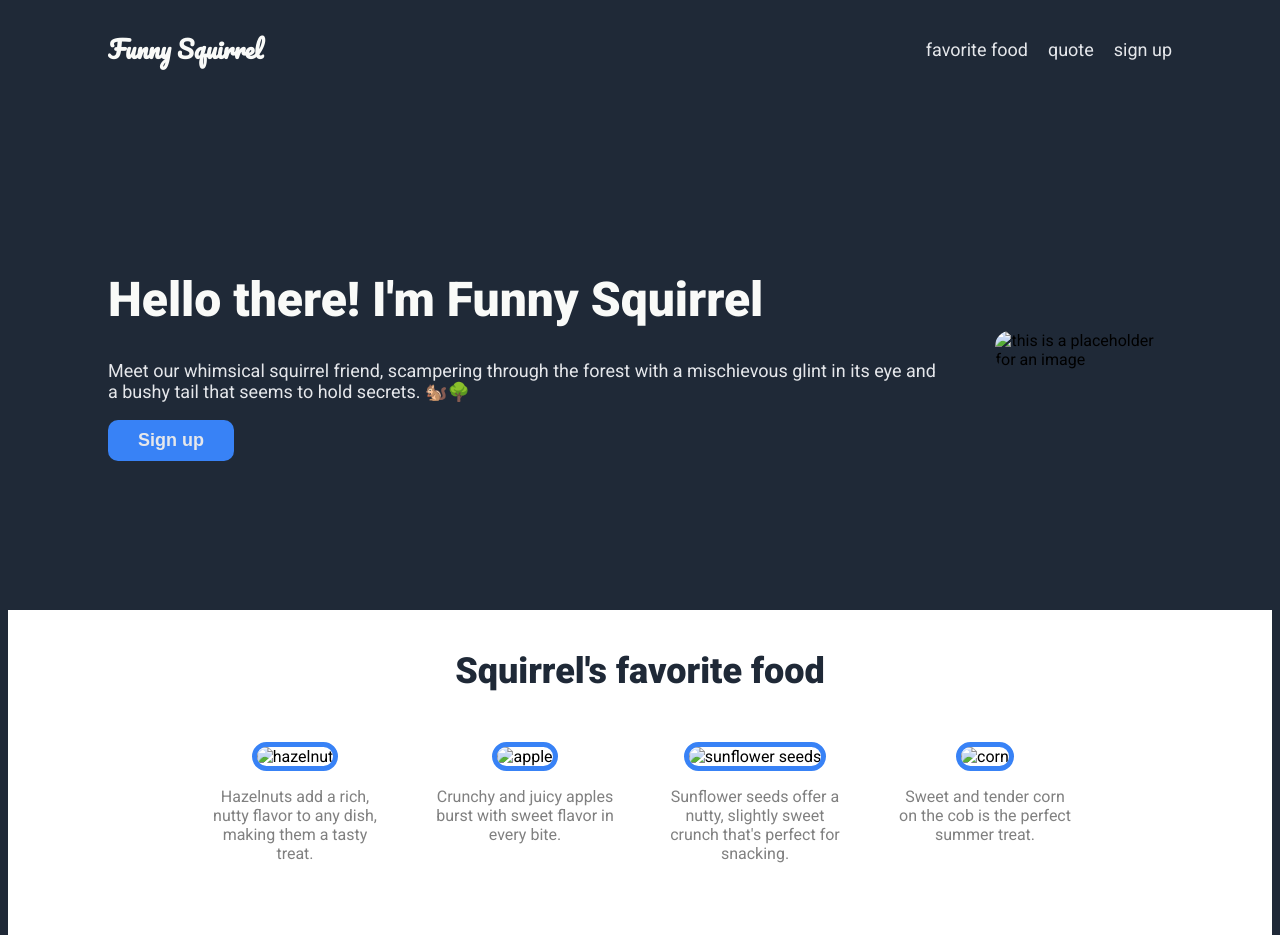
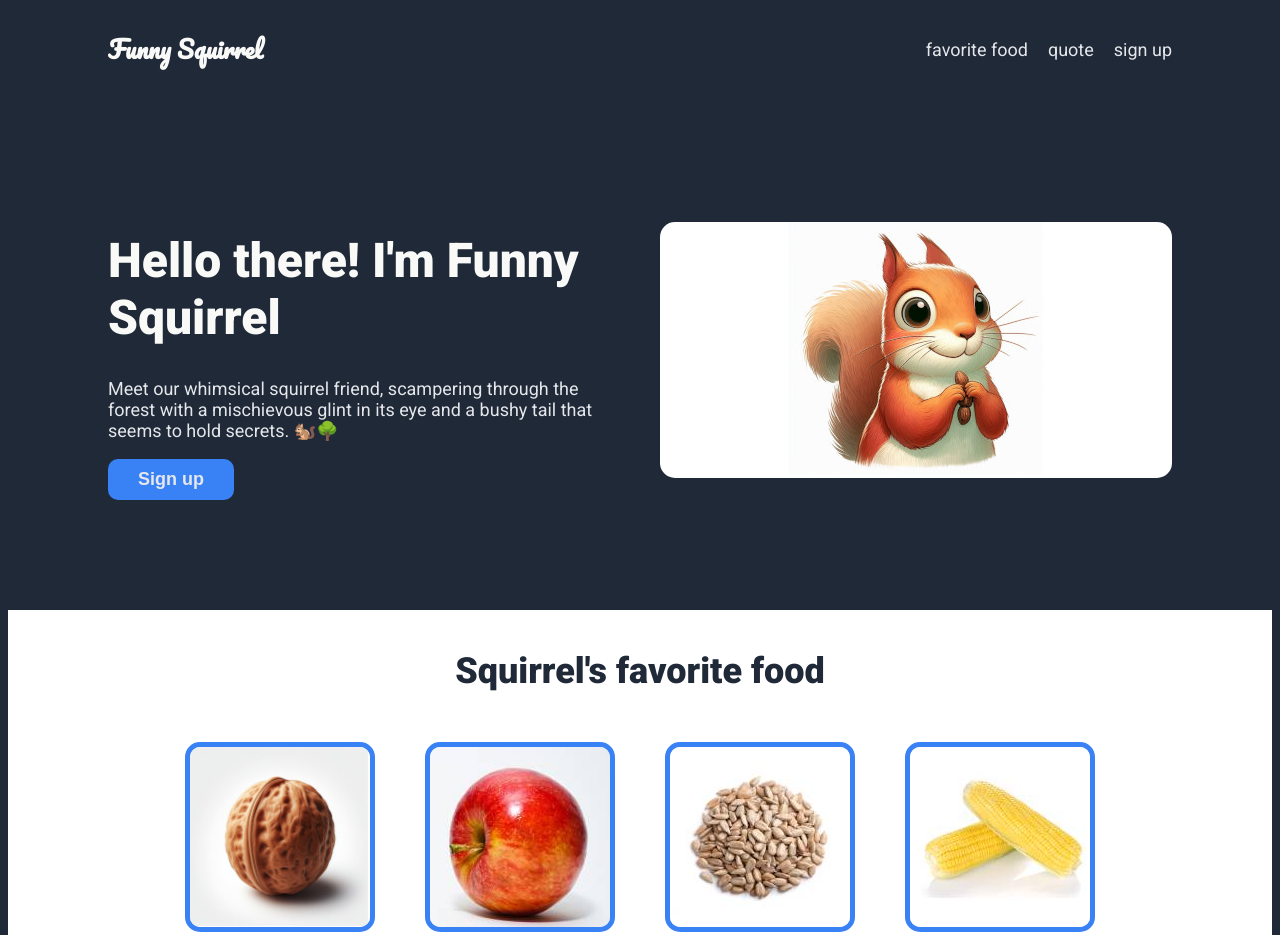
Before and after one commit to bipolarbearbringsbeer/odin-landing-page, a plain HTML site: page index.html in a window 1280 px wide. Shown: the top 935 px of the page. Drawn offline with Linux system fonts and the light colour scheme; the site is published under a folder, as on GitHub Pages, so addresses that start at the root find nothing.

Commit message:
Fix images path

```diff
--- a/index.html
+++ b/index.html
@@ -28,27 +28,27 @@
             <p>Meet our whimsical squirrel friend, scampering through the forest with a mischievous glint in its eye and a bushy tail that seems to hold secrets. 🐿️🌳</p>
             <button type="button">Sign up</button>
         </div>
-        <img src="/images/squirell.jpg" alt="this is a placeholder for an image">
+        <img src="./images/squirell.jpg" alt="this is a placeholder for an image">
     </div>
 
     <div id="info" class="info">
         <h2>Squirrel's favorite food</h2>
         <div class="info_images">
             <div class="info_image">
-                <img src="/images/nut.jpg" alt="hazelnut">
+                <img src="./images/nut.jpg" alt="hazelnut">
                 <p>Hazelnuts add a rich, nutty flavor to any dish, making them a tasty treat.</p>
             </div>
             <div class="info_image">
-                <img src="/images/apple.jpeg" alt="apple">
+                <img src="./images/apple.jpeg" alt="apple">
                 <p>Crunchy and juicy apples burst with sweet flavor in every bite.</p>
             </div>
             <div class="info_image">
-                <img src="/images/seeds.jpeg" alt="sunflower seeds">
+                <img src="./images/seeds.jpeg" alt="sunflower seeds">
                 <p>Sunflower seeds offer a nutty, slightly sweet crunch that's perfect for
                     snacking.</p>
             </div>
             <div class="info_image">
-                <img src="/images/corn.jpeg" alt="corn">
+                <img src="./images/corn.jpeg" alt="corn">
                 <p>Sweet and tender corn on the cob is the perfect summer treat.</p>
             </div>
 
```
